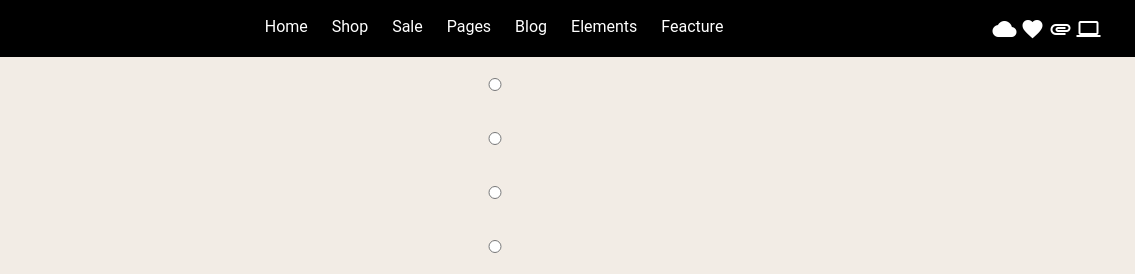
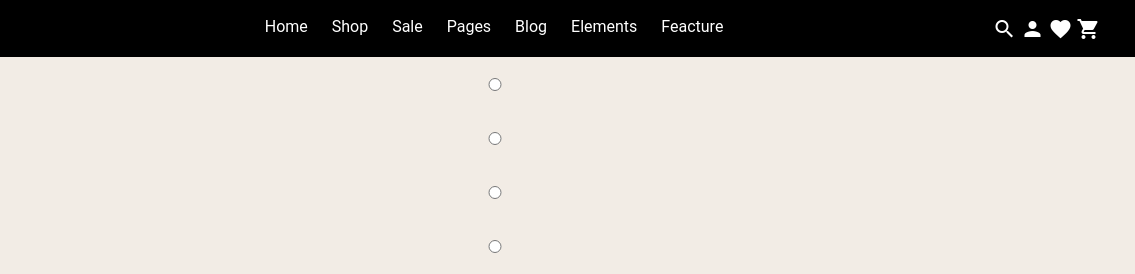
Before and after one commit to phoenixAgus/Hongo, a plain HTML site: page relojes.html in a window 1280 px wide. Shown: the top 274 px of the page, 145-1280 px from the left. Drawn offline with Linux system fonts and the light colour scheme.

Commit message:
ajuste de icons

```diff
--- a/relojes.html
+++ b/relojes.html
@@ -30,10 +30,10 @@
 		</nav>
 		</article>
 		<article>
-			<i class="material-icons">cloud</i>
+			<i class="material-icons">search</i>
+			<i class="material-icons">person</i>
 			<i class="material-icons">favorite</i>
-			<i class="material-icons">attachment</i>
-			<i class="material-icons">computer</i>
+			<i class="material-icons">shopping_cart</i>
 		</article>
 		</section>
 
```
